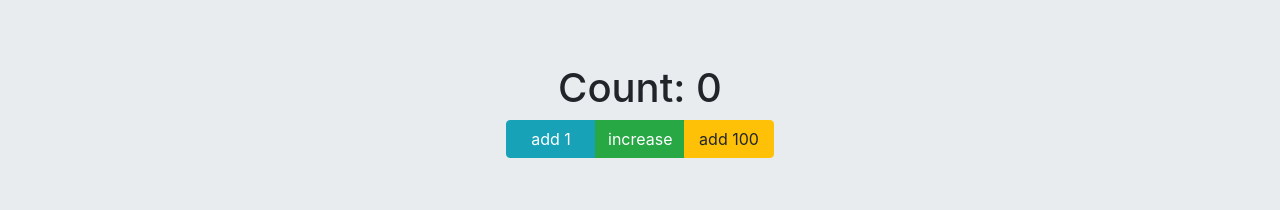
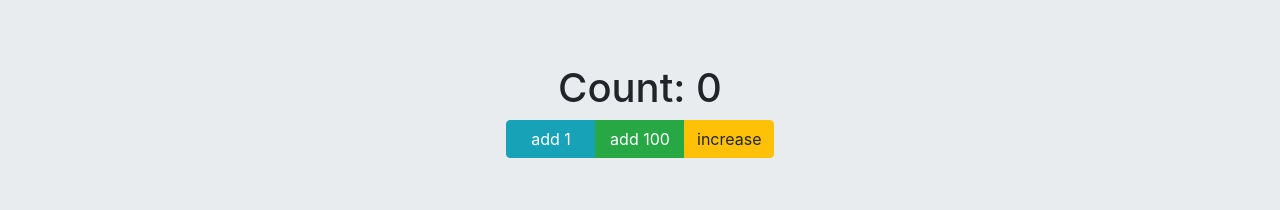
Before and after one commit to mate-academy/react_counter, a React (Create React App) app: page / in a window 1280 px wide. Shown: the top 210 px of the page. Built offline with nearby package versions, Linux system fonts and the light colour scheme.

Commit message:
fixed the order of the buttons

```diff
--- a/src/App.js
+++ b/src/App.js
@@ -48,14 +48,14 @@ class App extends React.Component {
               type="button"
               className="btn btn-success"
             >
-              increase
+              add 100
             </button>
             <button
               onClick={this.increase}
               type="button"
               className="btn btn-warning"
             >
-              add 100
+              increase
             </button>
           </div>
         </div>
```
Also changed, not shown: 1 other file (tests, documents, lock files or other folders).
